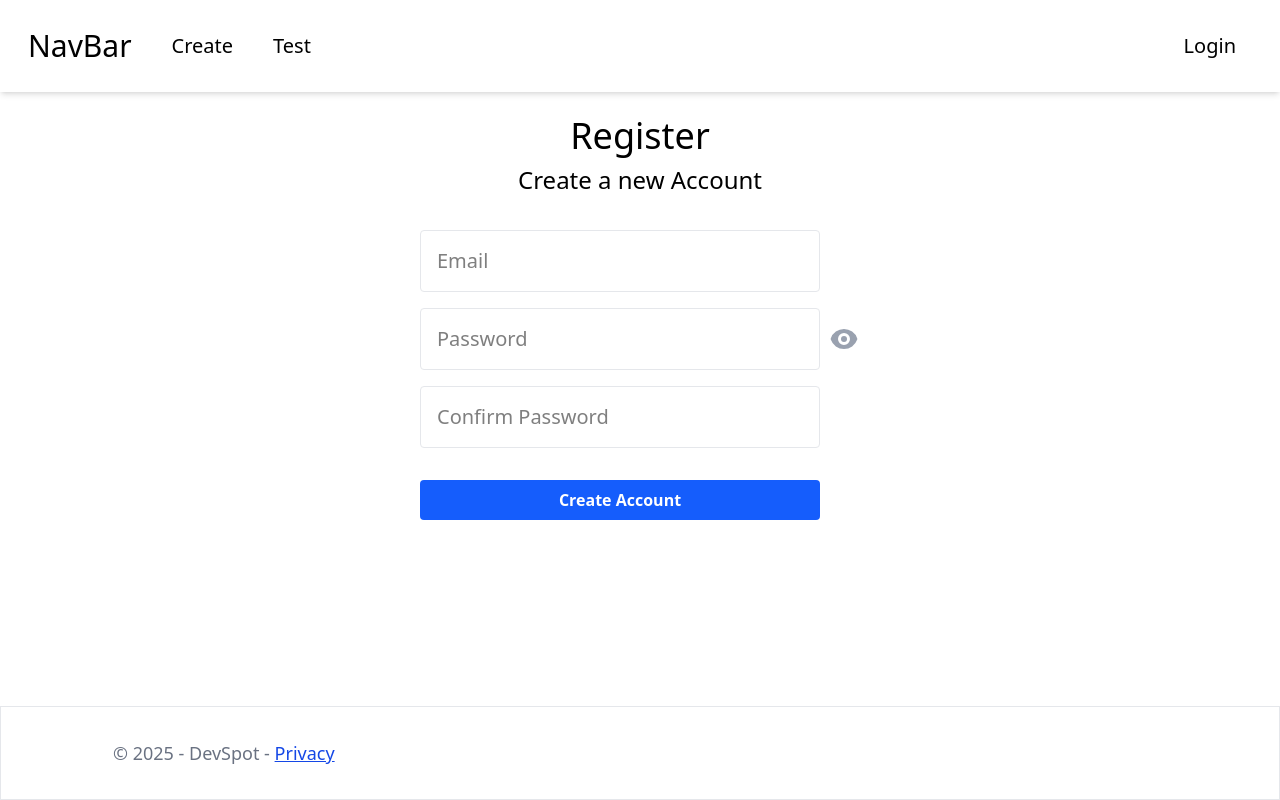
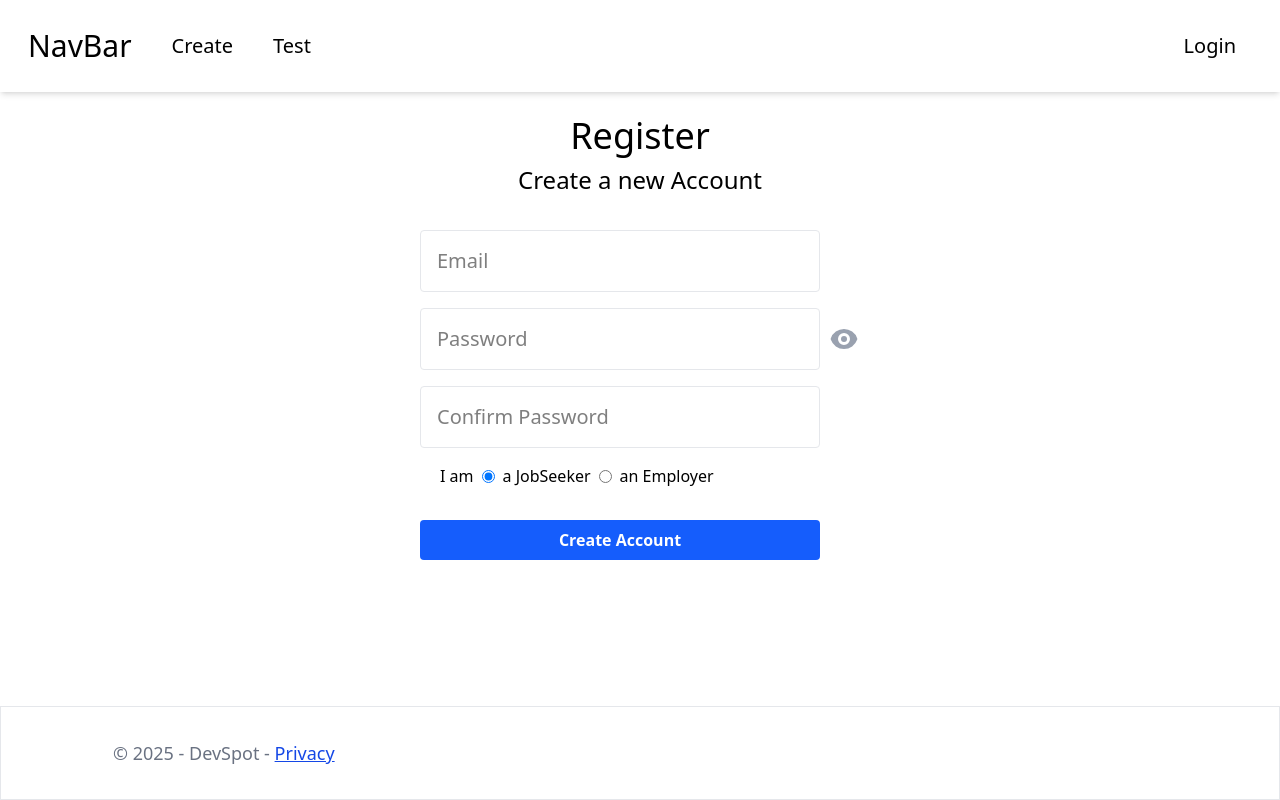
Before and after one commit to yiwenwangANU/dotnetfrontend, a Next.js app: page /identity/account/register in a window 1280 px wide. Built offline with nearby package versions, Linux system fonts and the light colour scheme; no server answers.

Commit message:
add jobseek/employer radio in registration

```diff
--- a/src/app/identity/account/register/page.tsx
+++ b/src/app/identity/account/register/page.tsx
@@ -9,6 +9,7 @@ type Inputs = {
   email: string;
   password: string;
   re_password: string;
+  role: string;
 };
 
 const Register = () => {
@@ -27,14 +28,14 @@ const Register = () => {
       password: data.password,
     });
   };
-  const [showPassword, setShowPassword] = useState(false);
+  const [showPassword, setShowPassword] = useState<boolean>(false);
   const togglePassword = () => setShowPassword((prev) => !prev);
   return (
     <div className="flex flex-col gap-2 justify-center items-center">
       <div className="text-4xl">Register</div>
       <div className="text-2xl ">Create a new Account</div>
       <hr className="border-t-2 border-gray-600 mb-4" />
-      <form className="flex flex-col gap-4" onSubmit={handleSubmit(onSubmit)}>
+      <form className="flex flex-col gap-4 " onSubmit={handleSubmit(onSubmit)}>
         <input
           placeholder="Email"
           className="border rounded border-gray-200 p-4 text-xl w-100"
@@ -99,6 +100,22 @@ const Register = () => {
         {errors.re_password && (
           <span className="text-red-600">{errors.re_password.message}</span>
         )}
+        <label className="flex items-center gap-2 mx-5">
+          I am
+          <input
+            type="radio"
+            value="job_seeker"
+            defaultChecked
+            {...register("role", { required: true })}
+          />
+          a JobSeeker
+          <input
+            type="radio"
+            value="employer"
+            {...register("role", { required: true })}
+          />
+          an Employer
+        </label>
         <Button type="submit" className="w-100 mt-4">
           Create Account
         </Button>
```
